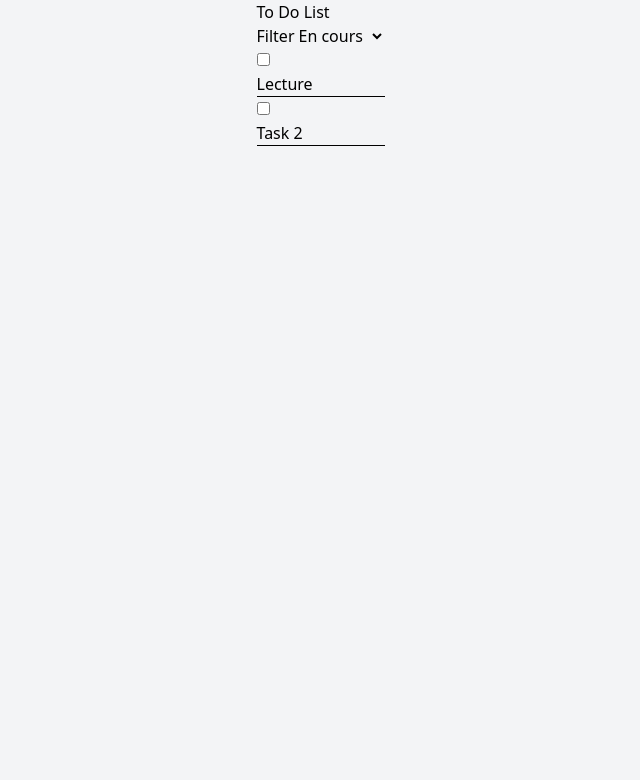
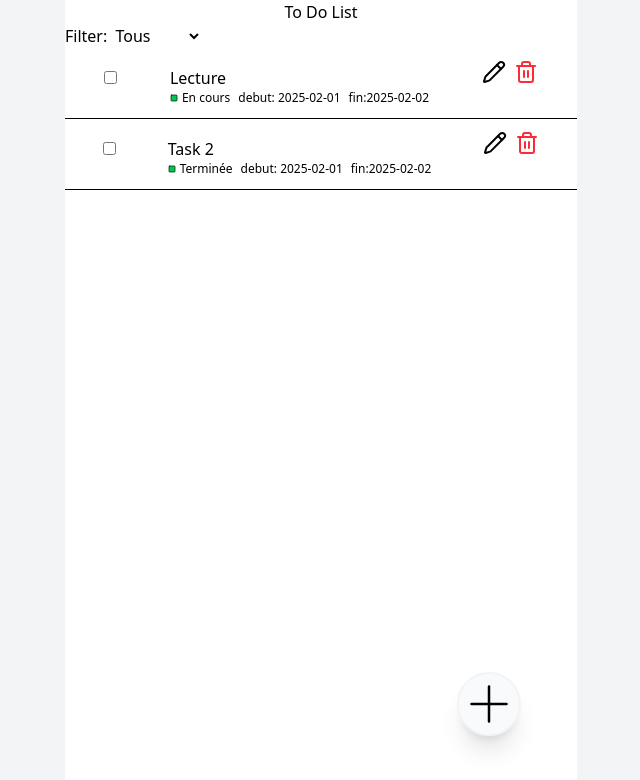
Before and after one commit to lamined34/to-Do-List, a React (Vite) app: page / in a window 1280 px wide. Shown: the top 780 px of the page, without its empty margins (319-959 px from the left). Built offline with nearby package versions, Linux system fonts and the light colour scheme.

Commit message:
navigate beetween pages and more

```diff
--- a/package.json
+++ b/package.json
@@ -13,7 +13,8 @@
     "@tailwindcss/vite": "^4.0.3",
     "lucide-react": "^0.474.0",
     "react": "^18.3.1",
-    "react-dom": "^18.3.1"
+    "react-dom": "^18.3.1",
+    "react-router-dom": "^7.1.5"
   },
   "devDependencies": {
     "@eslint/js": "^9.17.0",
--- a/src/App.jsx
+++ b/src/App.jsx
@@ -1,14 +1,20 @@
 import React from 'react'
 import './App.css'
 import Task from './pages/Task'
+import TaskAdd from './pages/TaskAdd'
+import { BrowserRouter, Routes, Route } from 'react-router-dom'
 
 function App() {
 
   return (
     <>
       <div className='flex justify-center h-screen bg-gray-100'>
-        <Task />
-
+        <BrowserRouter>
+          <Routes>
+            <Route path="/" element={<Task />} />
+            <Route path="/addTask" element={<TaskAdd />} />
+          </Routes>
+        </BrowserRouter>
       </div>
     </>
   )
--- a/src/components/TaskItem.jsx
+++ b/src/components/TaskItem.jsx
@@ -1,16 +1,38 @@
+import { Square, Pencil, Trash2 } from "lucide-react";
 
+const TaskItem = ({ item }) => {
+    return (
+        <li>
+            <div className="flex items-baseline justify-around gap-4 py-3 px-5">
+                <input type="checkbox" name="" id="" />
 
-const TaskItem = ({item}) => {
-    return (
-        <>
+                <div className="grid grid-cols-1">
+                    <h2>{item.title}</h2>
 
-            <div>
-                <input type="checkbox" name="" id="" />
-                <h2>{item.title}</h2>
+                    <div className="flex items-baseline gap-x-2 w-full text-xs">
+                        <div className="flex items-baseline gap-1">
+                            <Square className=" fill-green-500 w-2 h-2" />
+                            <span>{item.status}</span>
+                        </div>
+                        <div>
+                            <span>debut: </span>
+                            <span>{item.start}</span>
+                        </div>
+                        <div>
+                            <span>fin:</span>
+                            <span>{item.end}</span>
+                        </div>
+                    </div>
+                </div>
+
+                <div className="flex gap-x-2">
+                    <Pencil />
+                    <Trash2 className="text-red-500" />
+                </div>
             </div>
 
-            <hr/>
-        </>
+            <hr />
+        </li>
     )
 }
 
--- a/src/data/taskData.jsx
+++ b/src/data/taskData.jsx
@@ -1,10 +1,10 @@
 class TaskObj {
-    constructor(id, title, description, status, debut, end) {
+    constructor(id, title, description, status, start, end) {
         this.id = id;
         this.title = title;
         this.description = description;
         this.status = status;
-        this.debut = debut;
+        this.start = start;
         this.end = end;
     }
 
--- a/src/pages/Task.jsx
+++ b/src/pages/Task.jsx
@@ -1,16 +1,21 @@
 import { tasks } from "../data/taskData";
 import TaskList from "../components/TaskList";
+import { Plus } from "lucide-react";
+import { useNavigate } from "react-router-dom";
 
 
 const Task = () => {
+    const navigate = useNavigate()
+
     return (
-        <div>
-            <h1>To Do List</h1>
+        <div className="relative flex flex-col w-full max-w-lg bg-white">
+            <h1 className="text-center">To Do List</h1>
 
             <div>
-                <label htmlFor="filterbyStatus">Filter</label>
+                <label htmlFor="filterbyStatus">Filter: </label>
 
                 <select name="filter" id="filterbyStatus">
+                    <option value="all">Tous</option>
                     <option value="ongoing">En cours</option>
                     <option value="done">Terminée</option>
                 </select>
@@ -18,6 +23,14 @@ const Task = () => {
             </div>
 
             <TaskList list={tasks} />
+
+            <button
+            onClick={() => navigate('/addTask')}
+            className="absolute bottom-16 right-14 shadow-xl h-16 w-16 bg-gray-50 border-2 border-gray-100
+            flex justify-center items-center rounded-full transition-all duration-300 ease-in-out hover:scale-125 hover:shadow-2xl
+            hover:-translate-y-3">
+                <Plus className="h-full w-full stroke-1"/>
+            </button>
         </div>
     );
 
--- a/src/pages/TaskAdd.jsx
+++ b/src/pages/TaskAdd.jsx
@@ -0,0 +1,9 @@
+const TaskAdd = () => {
+    return (
+        <div>
+            <h1>Task Add</h1>
+        </div>
+    )
+}
+
+export default TaskAdd
```
Also changed, not shown: 1 other file (tests, documents, lock files or other folders).
